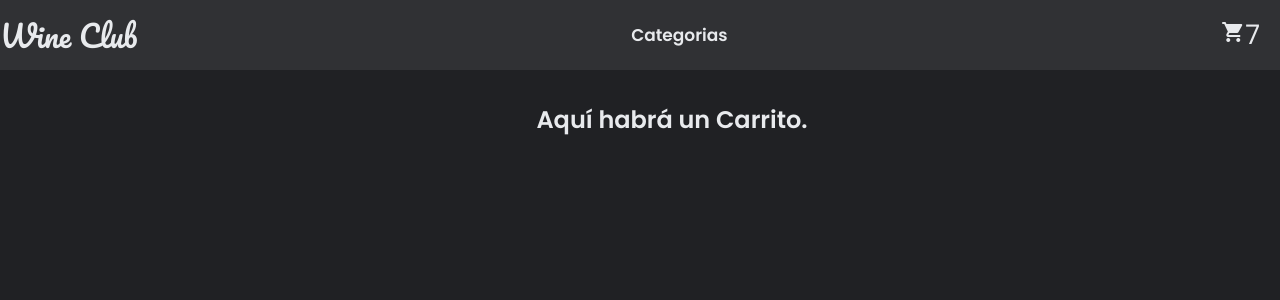
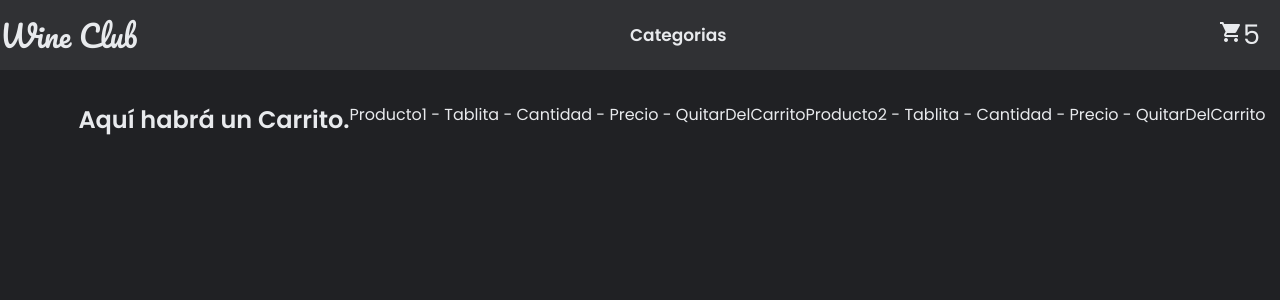
Before and after one commit to santiagobenfatto/wine-club, a React (Create React App) app: page /cart in a window 1280 px wide. Shown: the top 300 px of the page. Built offline with nearby package versions, Linux system fonts and the light colour scheme.

Commit message:
Solucionadas reglas de Firebase

```diff
--- a/package.json
+++ b/package.json
@@ -6,6 +6,7 @@
     "@testing-library/jest-dom": "^5.16.5",
     "@testing-library/react": "^13.4.0",
     "@testing-library/user-event": "^13.5.0",
+    "firebase": "^9.14.0",
     "react": "^18.2.0",
     "react-dom": "^18.2.0",
     "react-router-dom": "^6.4.3",
--- a/src/App.js
+++ b/src/App.js
@@ -3,6 +3,7 @@ import NavBar from './componentes/NavBar';
 import Main from './componentes/Main';
 import { BrowserRouter } from 'react-router-dom';
 import ContextProvider from './componentes/ContextProvider';
+import { app } from './firebase';
 
 const App = () => {
   return (
--- a/src/componentes/Cart.js
+++ b/src/componentes/Cart.js
@@ -1,9 +1,15 @@
 import React from 'react';
+import { useCarrito } from "./ContextProvider"
 
 const Cart = () => {
+
+    const valorDelContexto = useCarrito()
+
     return (
         <div className='contenedor-items'>
             <h2>Aquí habrá un Carrito.</h2>
+            <span>Producto1 - Tablita - Cantidad - Precio - QuitarDelCarrito</span>
+            <span>Producto2 - Tablita - Cantidad - Precio - QuitarDelCarrito</span>
         </div>
     );
 }
--- a/src/componentes/ContextProvider.js
+++ b/src/componentes/ContextProvider.js
@@ -1,32 +1,37 @@
 import React from 'react';
-import {useState, createContext} from 'react';
-
-
-
-export const contexto = createContext()//Se crea el CONTEXTO global (vacío en este caso)
-
+import {useState, createContext, useContext} from 'react';
+export const contexto = createContext()
 const {Provider} = contexto
 
+export const useCarrito = () => {
+    return useContext(contexto)
+}
 
 
 
 const ContextProvider = ({children}) => {
-        const [carrito, setCarrito] = useState([
-            {id:1, nombre:"Remeras", precio:100, cantidad:2},
-            {id:2, nombre:"Pantalones", precio:200, cantidad:1}
-        ])
+        const [carrito, setCarrito] = useState([])
+        const [totalUnidades, setTotalUnidades] = useState(5)
 
-        const [total, setTotal] = useState(7)
+        //const [precioTotal, setPrecioTotal] = useState(0)
 
+        const addToCart = (producto, cantidad) => {
+            setCarrito([
+                ...carrito,
+                { ...producto, cantidad }
+            ])
+        }
 
         const vaciarCarrito = () => {
             setCarrito([])
-            setTotal(0)
+            setTotalUnidades(0)
         }
+
         const valorDelContexto = {
             productos: carrito,
-            cantidad: total,
-            vaciarCarrito : vaciarCarrito
+            cantidad: totalUnidades,
+            vaciarCarrito: vaciarCarrito,
+            addToCart: addToCart,
         }
 
         return (
--- a/src/componentes/ItemCount.js
+++ b/src/componentes/ItemCount.js
@@ -18,7 +18,7 @@ const ItemCount = () => {
         }
     }
     const confirmarCarrito = (e) => {
-        console.log(e)
+        console.log(e.target)
     }
 
 
--- a/src/componentes/ItemDetail.js
+++ b/src/componentes/ItemDetail.js
@@ -12,7 +12,6 @@ const ItemDetail = ({title, detail, price, img}) => {
             <h2 className='detail-title'>{title} - ${price}</h2>
             <p>{detail}</p>
             <ItemCount/>
-            {/*falta boton confirmar*/}
             </div>
         </>
     );
--- a/src/componentes/ItemDetailContainer.js
+++ b/src/componentes/ItemDetailContainer.js
@@ -3,7 +3,6 @@ import ItemDetail from './ItemDetail';
 import { useEffect, useState } from 'react';
 import { useParams } from "react-router-dom";
 import { getDetailsById } from './utils';
-
 
 
 const ItemDetailContainer = () => {
--- a/src/componentes/ItemListContainer.js
+++ b/src/componentes/ItemListContainer.js
@@ -2,37 +2,43 @@ import React from "react";
 import ItemList from "./ItemList";
 import { useState, useEffect } from "react";
 import { useParams } from "react-router-dom";
-import { getProducts, getProductsByCategoryId } from "./utils";
+import { collection, getDocs, query, where } from "firebase/firestore"
+import { db } from "../firebase";
 
 
 const ItemListContainer = () => {
 
     const [items, setItems] = useState([])
-
     const {category} = useParams()
 
     useEffect(() => {
 
-        setItems([])
+        const colleccionProductos = collection(db, "productos")
 
         if(category){
-            getProductsByCategoryId(category)
-            .then(res => {
-                setItems(res)
-            })
-            .catch(err => {
-                console.log(err)
-            })
+
+            const filtroCategorias = query(colleccionProductos, where("category", "==", category))
+            const consultaFetch = getDocs(filtroCategorias)
+
+            consultaFetch
+            .then((respuesta) => {
+                    const productosFirebase = respuesta.docs.map(doc => ({ ...doc.data(), id: doc.id }))
+                    setItems(productosFirebase)
+                })
+                .catch((error) => {
+                    console.log(error)
+                })
 
         }else{
 
-            getProducts()
-            .then((respuesta) => {
-                setItems(respuesta)
-            })
-            .catch((error) => {
-                console.log(error)
-            })
+        const consultaFetch = getDocs(colleccionProductos)
+
+        consultaFetch
+        .then ((respuesta) => {
+            const productosFirebase = respuesta.docs.map(prod => ({...prod.data(), id: prod.id}))
+            setItems(productosFirebase)
+        })
+        .catch((error)=>{console.log(error)})
         }
 
     }, [category])
@@ -43,7 +49,6 @@ const ItemListContainer = () => {
             {items.length == 0 ? <h1 className="loading">Cargando...</h1> : <ItemList items={items} git />}
         </div>
     )
-
 }
 
 export default ItemListContainer;
--- /dev/null
+++ b/src/firebase.js
@@ -0,0 +1,18 @@
+import { initializeApp } from "firebase/app";
+import { getFirestore } from "firebase/firestore";
+
+
+const firebaseConfig = {
+  apiKey: "AIzaSyCd5ygRuayjEs2lhBARuoSRFkrHSK54tm0",
+  authDomain: "wine-club-408cc.firebaseapp.com",
+  projectId: "wine-club-408cc",
+  storageBucket: "wine-club-408cc.appspot.com",
+  messagingSenderId: "583588384374",
+  appId: "1:583588384374:web:17d97f850dca9b6097d957"
+};
+
+
+// Initialize Firebase
+
+export const app = initializeApp(firebaseConfig);
+export const db = getFirestore(app)
```
Also changed, not shown: 1 other file (tests, documents, lock files or other folders).
